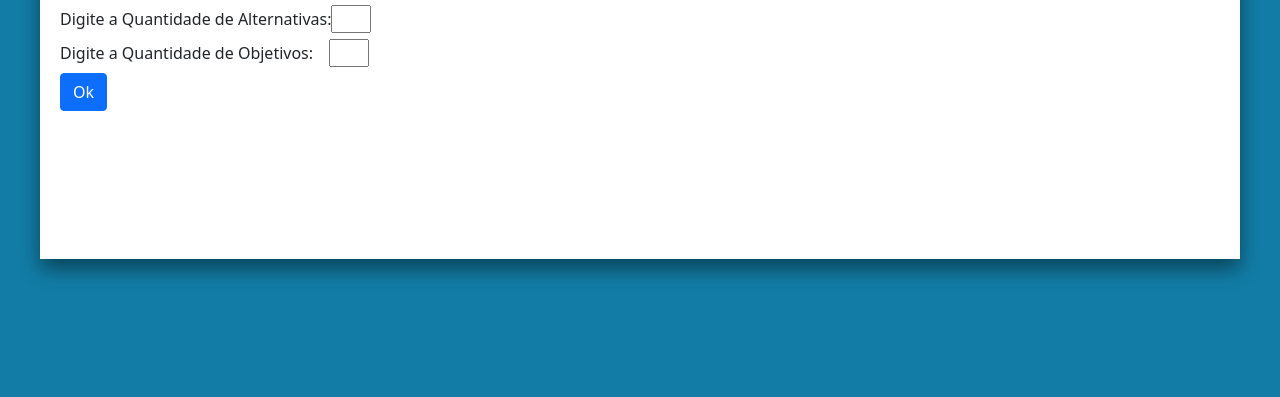
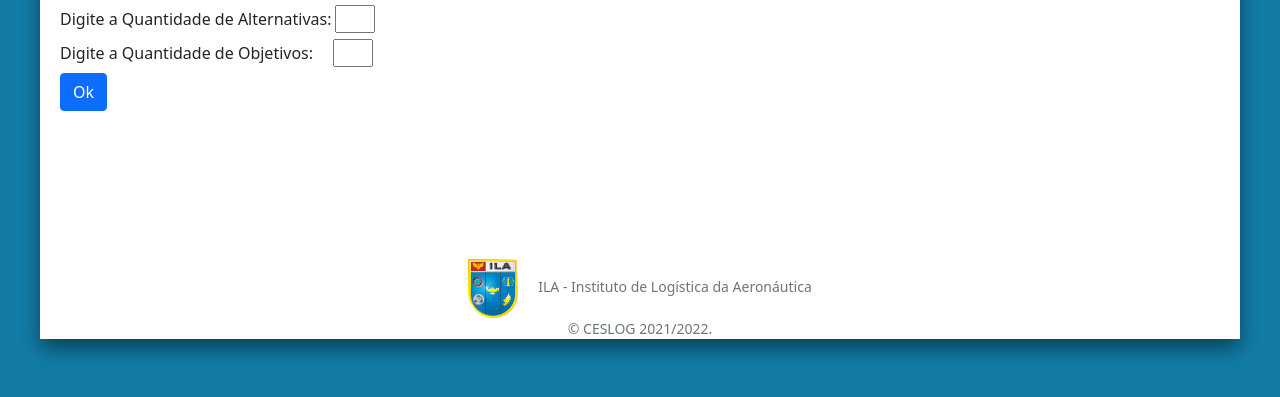
Before and after one commit to leandroverdan/evenswaps, a plain HTML site: page index.html in a window 1280 px wide. Shown: the part 81-478 px from the top of the page. Drawn offline with nearby package versions, Linux system fonts and the light colour scheme.

Commit message:
Add files via upload

```diff
--- a/index.html
+++ b/index.html
@@ -19,8 +19,8 @@
 <body>
     <h1 style="text-align: center;">Método Even Swaps</h1>
     <div id="quantidades">
-        <div><label style="padding-left: 20px;" id="1">Digite a Quantidade de Alternativas: </label><input id="Alternativas" style="width:40px"; type="text"></div>
-        <div><label style="padding-left: 20px; margin-right: 16px;" id="2">Digite a Quantidade de Objetivos:</label><input id="Objetivos" style="width:40px"; type="text"></div>
+        <div><label style="padding-left: 20px; margin-right: 4px;" id="1">Digite a Quantidade de Alternativas: </label><input id="Alternativas" style="width:40px"; type="text"></div>
+        <div><label style="padding-left: 20px; margin-right: 20px;" id="2">Digite a Quantidade de Objetivos:</label><input id="Objetivos" style="width:40px"; type="text"></div>
         <button id="ok" style="margin:0 0 20px 20px;" class="btn btn-primary" onclick="DefinirMatriz();">Ok</button>
     </div>
 
@@ -60,6 +60,11 @@
         <button id="comparar" style="display:none; margin:0 0 20px 20px;" class="btn btn-primary" onclick="Comparar();">Comparar</button>
     </div>
 
+    <footer class="small text-center text-muted">
+        <img src="ila.png" width="50px" style="margin-right:20px" alt="">ILA - Instituto de Logística da Aeronáutica
+        <div>&copy; CESLOG 2021/2022.</div>
+    </footer>
+
     <div style="display: none;" id="var_sobraram"></div>
     <div style="display: none;" id="matriz_final_princ"></div>
     <div style="display: none;" id="matriz_final_aux"></div>
```
Also changed, not shown: ila.png (added).
